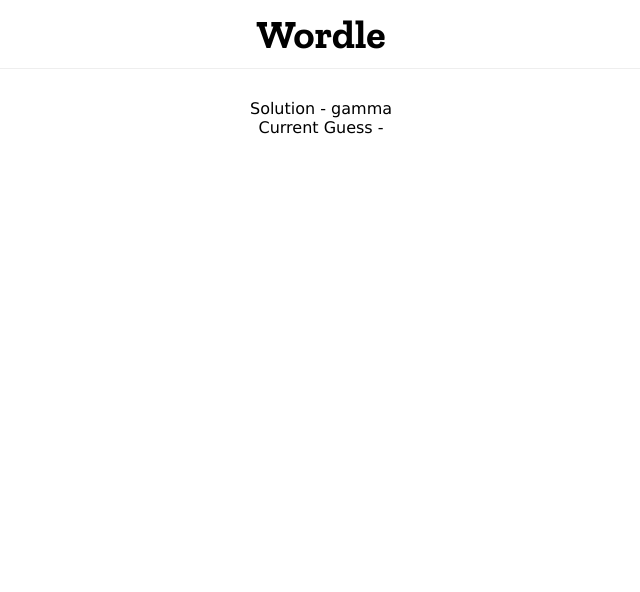
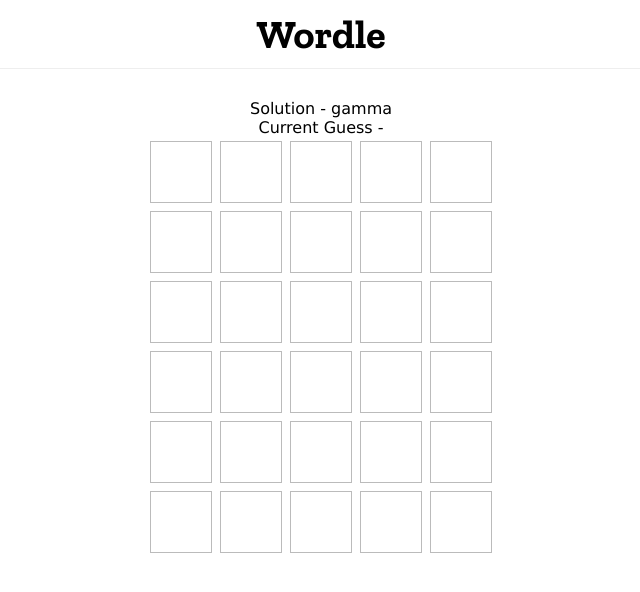
Before and after one commit to chenbarsano1/wordle-clone, a React (Vite) app: page / in a window 1280 px wide. Shown: the top 592 px of the page, without its empty margins (319-959 px from the left). Built offline with nearby package versions, Linux system fonts and the light colour scheme.

Commit message:
created the game grid

```diff
--- /dev/null
+++ b/src/components/Grid.tsx
@@ -0,0 +1,20 @@
+import Row from './Row'
+import { LetterObject } from '../types'
+
+type GridProps = {
+  guesses: LetterObject[][]
+  currentGuess: string
+  turn: number
+}
+
+function Grid({ guesses, currentGuess, turn }: GridProps) {
+  return (
+    <div>
+      {guesses.map((g, i) => {
+        return <Row key={i} />
+      })}
+    </div>
+  )
+}
+
+export default Grid
--- /dev/null
+++ b/src/components/Row.tsx
@@ -0,0 +1,13 @@
+function Row() {
+  return (
+    <div className="row">
+      <div></div>
+      <div></div>
+      <div></div>
+      <div></div>
+      <div></div>
+    </div>
+  )
+}
+
+export default Row
--- a/src/components/Wordle.tsx
+++ b/src/components/Wordle.tsx
@@ -1,5 +1,6 @@
 import { useEffect } from 'react'
 import useWordle from '../hooks/useWordle'
+import Grid from './Grid'
 
 type WordleProps = {
   solution: string
@@ -24,6 +25,7 @@
     <div>
       <div>Solution - {solution}</div>
       <div>Current Guess - {currentGuess}</div>
+      <Grid guesses={guesses} currentGuess={currentGuess} turn={turn} />
     </div>
   )
 }
--- a/src/hooks/useWordle.ts
+++ b/src/hooks/useWordle.ts
@@ -1,11 +1,7 @@
 import { useState } from 'react'
+import { LetterObject } from '../types'
 
 const useWordle = (solution: String) => {
-  type LetterObject = {
-    key: string
-    color: 'grey' | 'green' | 'yellow'
-  }
-
   const [turn, setTurn] = useState<number>(0)
   const [currentGuess, setCurrentGuess] = useState<string>('')
   const [guesses, setGuesses] = useState<LetterObject[][]>(
--- a/src/index.css
+++ b/src/index.css
@@ -14,3 +14,22 @@
   font-family: 'Zilla Slab', serif;
   font-weight: 700;
 }
+
+/* rows */
+.row {
+  text-align: center;
+  display: flex;
+  justify-content: center;
+}
+.row > div {
+  display: block;
+  width: 60px;
+  height: 60px;
+  border: 1px solid #bbb;
+  margin: 4px;
+  text-align: center;
+  line-height: 60px;
+  text-transform: uppercase;
+  font-weight: bold;
+  font-size: 2.5em;
+}
--- /dev/null
+++ b/src/types.ts
@@ -0,0 +1,4 @@
+export type LetterObject = {
+  key: string
+  color: 'grey' | 'green' | 'yellow'
+}
```
